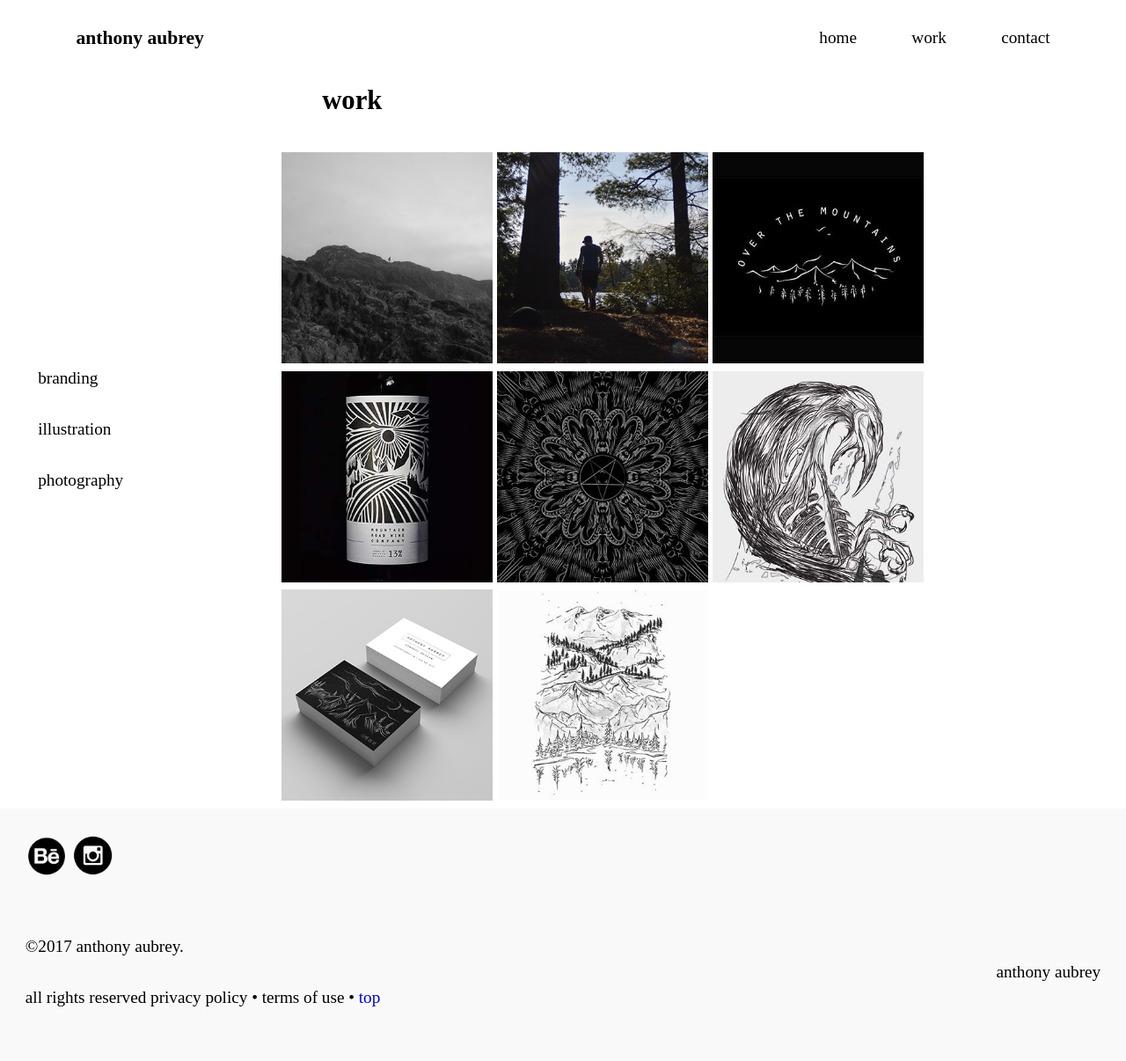
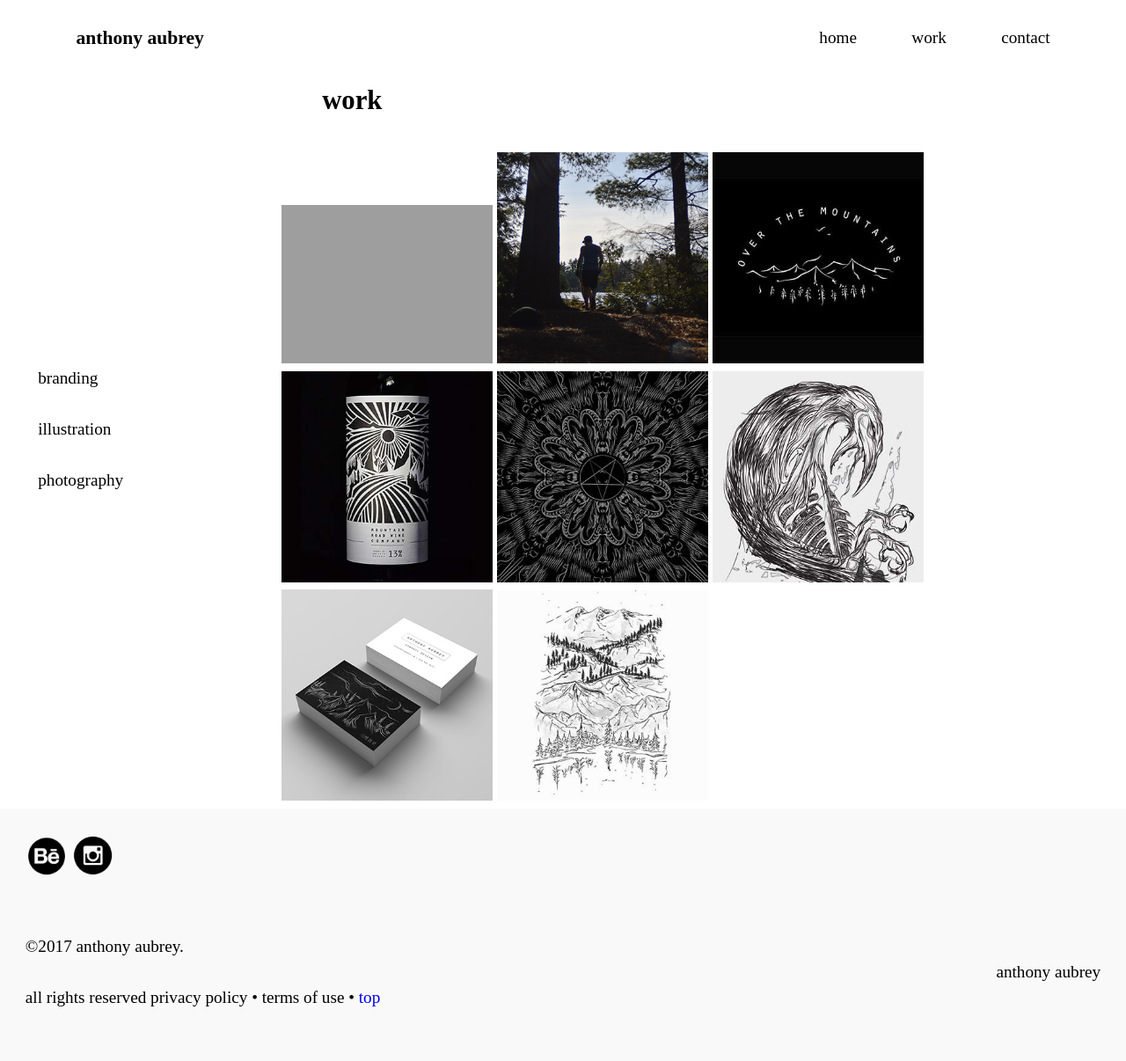
Before and after one commit to anthonyaubrey/portfolio, a Jekyll site: the page built from work.html, in a window 1280 px wide. Shown: the whole page at 88% size. Built offline with Jekyll 4.4.1, drawn with Linux system fonts in a browser that asks for light colours.

Commit message:
Removed img

```diff
--- a/work.html
+++ b/work.html
@@ -14,7 +14,7 @@ layout: default
     <div class="unit unit-xs-1 unit-s-1 unit-m-3-4 unit-l-3-4">
       <h2 class="padding-left">work</h2>
       <div>
-        <a href="{{site.baseurl}}/tripphotography"><img src="{{site.baseurl}}/img/tripphotographytile.jpg" alt=" Cross Canada Photography"></a>
+        <a href="{{site.baseurl}}/tripphotography"><img src="{{site.baseurl}}/img/tripphotographytie.jpg" alt=" Cross Canada Photography"></a>
         <a href="{{site.baseurl}}/photography"><img src="{{site.baseurl}}/img/photographytile.jpg" alt="Outdoor Photography"></a>
         <a href="{{site.baseurl}}/otm"><img src="{{site.baseurl}}/img/otm.jpg" alt="Over The Mountains Campaign"></a>
         <a href="{{site.baseurl}}/mountainroadwinecompany"><img src="{{site.baseurl}}/img/wine-bottle.jpg" alt="Wine Label Mock Up"></a>
```
